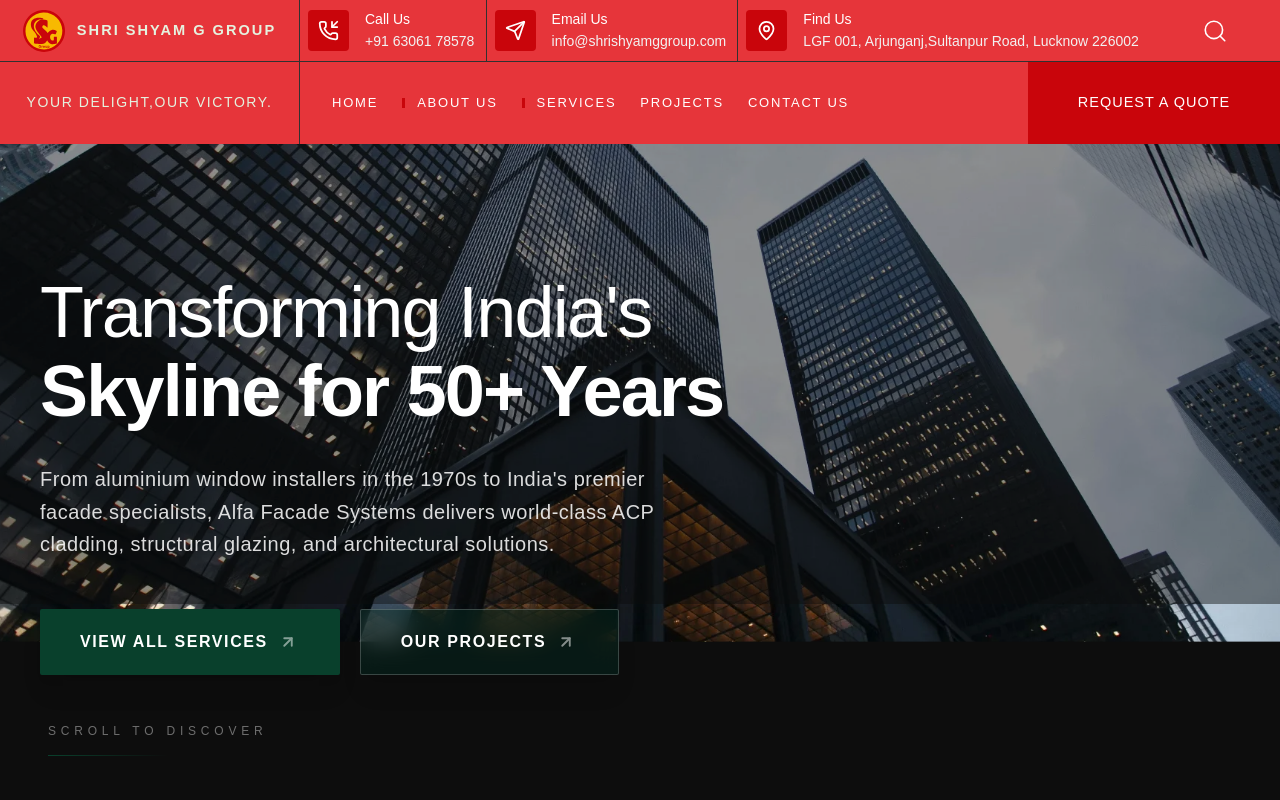
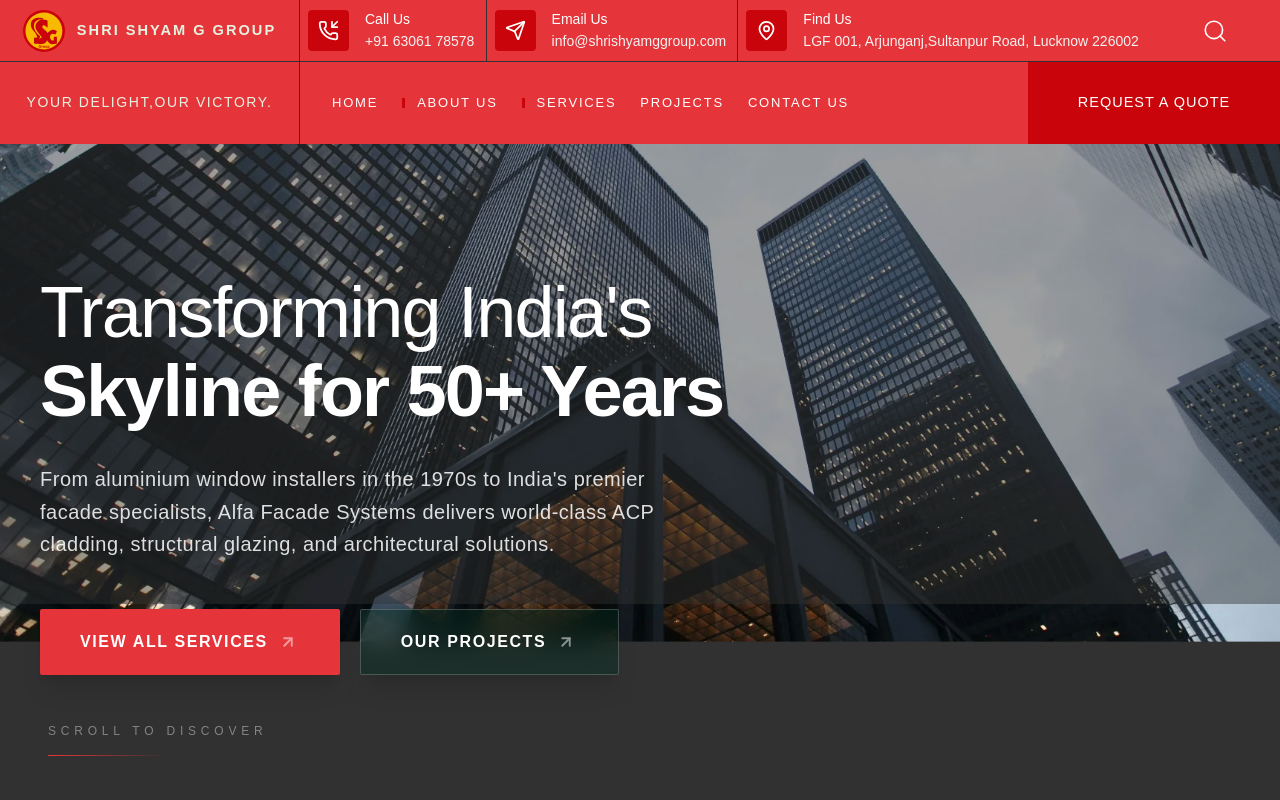
Before and after one commit to x64Mayank/client-site-01, a React (Vite) app: page / in a window 1280 px wide. Shown: the top 800 px of the page. Built offline with nearby package versions, Linux system fonts and the light colour scheme.

Commit message:
refactor: update branding color palette and migrate hardcoded values to brand-based Tailwind utility classes

```diff
--- a/src/components/Navbar.jsx
+++ b/src/components/Navbar.jsx
@@ -48,14 +48,14 @@
   return (
     <nav className="relative w-full z-50 flex flex-col items-center">
       {/* Row 1: Top Bar */}
-      <div className="w-full bg-[#E6353A] h-[62px] border-b border-[#313131] hidden lg:flex items-center justify-center">
+      <div className="w-full bg-brand-primary h-[62px] border-b border-brand-dark hidden lg:flex items-center justify-center">
         <div className="w-full h-full flex items-center px-0 max-w-[1920px] flex-nowrap">
 
           {/* Rebranded Logo */}
-          <div className="flex-shrink-0 lg:w-[240px] xl:w-[300px] h-full flex items-center justify-center px-4 border-r border-[#313131] px1-cursor group relative overflow-hidden">
+          <div className="flex-shrink-0 lg:w-[240px] xl:w-[300px] h-full flex items-center justify-center px-4 border-r border-brand-dark px1-cursor group relative overflow-hidden">
             <div className="flex flex-row items-center justify-center gap-[12px] transition-transform duration-700 group-hover:scale-105">
               <img src={logo} alt="Shri Shyam G Group Logo" className="w-[42px] h-[42px] object-contain flex-shrink-0" />
-              <span className="text-[#E5F2DF] font-display font-bold text-[13px] xl:text-[14.6px] leading-[25.92px] uppercase tracking-[0.137em] text-center whitespace-normal">
+              <span className="text-brand-accent font-display font-bold text-[13px] xl:text-[14.6px] leading-[25.92px] uppercase tracking-[0.137em] text-center whitespace-normal">
                 Shri Shyam G Group
               </span>
             </div>
@@ -67,11 +67,11 @@
               <div
                 key={info.id}
                 className={`h-full flex items-center px-2 2xl:px-8 group hover:bg-white/5 transition-colors cursor-pointer flex-grow min-w-0 ${
-                  info.id === 'find' ? 'border-none' : 'border-r border-[#313131]'
+                  info.id === 'find' ? 'border-none' : 'border-r border-brand-dark'
                 }`}
               >
                 <div className="flex items-center gap-3 xl:gap-4 w-full">
-                  <div className="flex-shrink-0 w-[41px] h-[41px] bg-[#C9050B] flex items-center justify-center rounded-sm transition-transform duration-700 group-hover:scale-110">
+                  <div className="flex-shrink-0 w-[41px] h-[41px] bg-brand-secondary flex items-center justify-center rounded-sm transition-transform duration-700 group-hover:scale-110">
                     {info.icon}
                   </div>
 
@@ -80,7 +80,7 @@
                       {info.label}
                     </span>
 
-                    <span className="font-body font-normal text-[12px] xl:text-[14px] 2xl:text-[16px] leading-[17.6px] text-[#F2F2F2] mt-1 whitespace-normal line-clamp-2">
+                    <span className="font-body font-normal text-[12px] xl:text-[14px] 2xl:text-[16px] leading-[17.6px] text-brand-light mt-1 whitespace-normal line-clamp-2">
                       {info.value}
                     </span>
                   </div>
@@ -105,8 +105,8 @@
 
       {/* Row 2: Main Navbar */}
       <div
-        className={`w-full h-[82px] bg-[#E6353A] transition-all duration-[1200ms] ease-in-out flex items-center justify-center border-b border-black/5 lg:border-none ${
-          isScrolled ? 'h-[70px] bg-[#E6353A]/95 backdrop-blur-md' : ''
+        className={`w-full h-[82px] bg-brand-primary transition-all duration-[1200ms] ease-in-out flex items-center justify-center border-b border-black/5 lg:border-none ${
+          isScrolled ? 'h-[70px] bg-brand-primary/95 backdrop-blur-md' : ''
         }`}
       >
         <div className="w-full flex items-center h-full px-[0px] max-w-[1920px] flex-nowrap">
@@ -115,28 +115,28 @@
           <div className="flex lg:hidden items-center h-full flex-grow px-4 px1-cursor">
             <div className="flex flex-row items-center gap-[12px]">
               <img src={logo} alt="Shri Shyam G Group Logo" className="w-[40px] h-[40px] object-contain flex-shrink-0" />
-              <span className="text-[#E5F2DF] font-display font-bold text-[13px] sm:text-[14.6px] leading-[25.92px] uppercase tracking-[0.137em] whitespace-normal">
+              <span className="text-brand-accent font-display font-bold text-[13px] sm:text-[14.6px] leading-[25.92px] uppercase tracking-[0.137em] whitespace-normal">
                 Shri Shyam G Group
               </span>
             </div>
           </div>
 
           {/* Tagline - Centered and Reflow-friendly */}
-          <div className="hidden lg:flex lg:w-[240px] xl:w-[300px] h-full bg-[#E6353A] items-center justify-center px-4 border-r border-[#313131] flex-shrink-0 px1-cursor">
-            <span className="text-[#E5F2DF] font-display font-medium text-[12px] xl:text-[14px] 2xl:text-[15px] leading-[25.92px] tracking-[0.1133em] uppercase text-center whitespace-nowrap">
+          <div className="hidden lg:flex lg:w-[240px] xl:w-[300px] h-full bg-brand-primary items-center justify-center px-4 border-r border-brand-dark flex-shrink-0 px1-cursor">
+            <span className="text-brand-accent font-display font-medium text-[12px] xl:text-[14px] 2xl:text-[15px] leading-[25.92px] tracking-[0.1133em] uppercase text-center whitespace-nowrap">
               YOUR DELIGHT,OUR VICTORY.
             </span>
           </div>
 
           {/* Nav Links */}
-          <div className="flex-grow h-full bg-[#E6353A] hidden lg:flex items-center px-4 xl:px-6 2xl:px-[25px] overflow-hidden">
+          <div className="flex-grow h-full bg-brand-primary hidden lg:flex items-center px-4 xl:px-6 2xl:px-[25px] overflow-hidden">
             <div className="flex items-center flex-nowrap gap-4 xl:gap-6 2xl:gap-[36.7px] px-2 min-w-0">
               {navLinks.map((link) => (
                 <div key={link.name} className="flex items-center gap-2 xl:gap-3">
-                  {link.hasDropdown && <div className="w-[3px] h-[10px] bg-[#C9050B] flex-shrink-0" />}
+                  {link.hasDropdown && <div className="w-[3px] h-[10px] bg-brand-secondary flex-shrink-0" />}
                   <a
                     href={link.href}
-                    className="font-display font-medium text-[12px] xl:text-[13px] 2xl:text-[14.6px] leading-[25.92px] tracking-[0.137em] text-white uppercase hover:text-[#E5F2DF] transition-colors duration-500 whitespace-nowrap flex-shrink-0"
+                    className="font-display font-medium text-[12px] xl:text-[13px] 2xl:text-[14.6px] leading-[25.92px] tracking-[0.137em] text-white uppercase hover:text-brand-accent transition-colors duration-500 whitespace-nowrap flex-shrink-0"
                   >
                     {link.name}
                   </a>
@@ -146,7 +146,7 @@
           </div>
 
           {/* Request Button */}
-          <div className="lg:w-[220px] xl:w-[252px] h-full bg-[#C9050B] hidden lg:flex items-center justify-center group overflow-hidden relative flex-shrink-0">
+          <div className="lg:w-[220px] xl:w-[252px] h-full bg-brand-secondary hidden lg:flex items-center justify-center group overflow-hidden relative flex-shrink-0">
             <button className="relative z-10 w-full h-full font-display font-medium text-[13px] xl:text-[14.5px] tracking-[0.069em] text-white uppercase transition-all duration-700 whitespace-nowrap px-4">
               REQUEST A QUOTE
             </button>
@@ -188,7 +188,7 @@
               <div className="flex items-center justify-between px-5 py-4 border-b border-gray-200">
                 <div className="flex flex-row items-center gap-[12px]">
                   <img src={logo} alt="Shri Shyam G Group Logo" className="w-[40px] h-[40px] object-contain flex-shrink-0" />
-                  <span className="text-[#E6353A] font-display font-bold text-[13px] sm:text-[14.6px] leading-[25.92px] uppercase tracking-[0.137em] whitespace-normal">
+                  <span className="text-brand-primary font-display font-bold text-[13px] sm:text-[14.6px] leading-[25.92px] uppercase tracking-[0.137em] whitespace-normal">
                     Shri Shyam G Group
                   </span>
                 </div>
@@ -219,7 +219,7 @@
                     <div className="flex items-center justify-between px-5 py-4">
                       <a
                         href={link.href}
-                        className="font-display font-semibold text-[13px] tracking-[1px] text-[#E6353A] uppercase"
+                        className="font-display font-semibold text-[13px] tracking-[1px] text-brand-primary uppercase"
                         onClick={() => !link.hasDropdown && setIsMobileMenuOpen(false)}
                       >
                         {link.name}
@@ -227,7 +227,7 @@
                       {link.hasDropdown && (
                         <button
                           onClick={() => toggleExpanded(link.name)}
-                          className="text-[#E6353A]"
+                          className="text-brand-primary"
                         >
                           <ChevronDown
                             size={18}
--- a/src/components/ui/Search.jsx
+++ b/src/components/ui/Search.jsx
@@ -62,9 +62,9 @@
                   value={query}
                   onChange={(e) => setQuery(e.target.value)}
                   placeholder="Search here..."
-                  className="flex-grow text-[#075942] text-xl font-display bg-transparent outline-none placeholder-[#075942]/60 tracking-wide"
+                  className="flex-grow text-brand-primary text-xl font-display bg-transparent outline-none placeholder-brand-primary/60 tracking-wide"
                 />
-                <button className="ml-4 text-gray-400 hover:text-[#075942] transition-colors duration-200 flex-shrink-0">
+                <button className="ml-4 text-gray-400 hover:text-brand-primary transition-colors duration-200 flex-shrink-0">
                   <Search size={24} strokeWidth={2.5} />
                 </button>
                 <motion.div
--- a/src/index.css
+++ b/src/index.css
@@ -6,11 +6,11 @@
   --font-display: "Clash Grotesk Variable", sans-serif;
   --font-body: "Satoshi Variable", sans-serif;
 
-  --color-brand-primary: #09402C;
-  --color-brand-secondary: #037353;
-  --color-brand-accent: #A6A182;
-  --color-brand-dark: #0D0D0D;
-  --color-brand-light: #EDEFED;
+  --color-brand-primary: #E6353A;
+  --color-brand-secondary: #C9050B;
+  --color-brand-accent: #E5F2DF;
+  --color-brand-dark: #313131;
+  --color-brand-light: #F2F2F2;
   --color-brand-surface: #FFFFFF;
 
   --radius-brand-sm: 3px;
--- a/tailwind.config.js
+++ b/tailwind.config.js
@@ -8,20 +8,12 @@
     extend: {
       colors: {
         brand: {
-          primary: '#09402C',    // Extracted from VariableID:1:56
-          secondary: '#037353',  // Shorter variable shade
-          accent: '#A6A182',     // Muted gold/khaki
-          dark: '#0D0D0D',       // VariableID:1:29
-          light: '#EDEFED',      // Background shade
-          surface: '#FFFFFF',    // VariableID:1:4
-        },
-        alfa: {
-          green: {
-            50: '#E5F2DF',
-            500: '#038C65',
-            700: '#075942',
-            900: '#09402C',
-          }
+          primary: '#E6353A',    // Base Red
+          secondary: '#C9050B',  // Dark Red
+          accent: '#E5F2DF',     // Zanah Light Green
+          dark: '#313131',       // Mine Shaft
+          light: '#F2F2F2',      // Concrete
+          surface: '#FFFFFF',
         }
       },
       fontFamily: {
```
